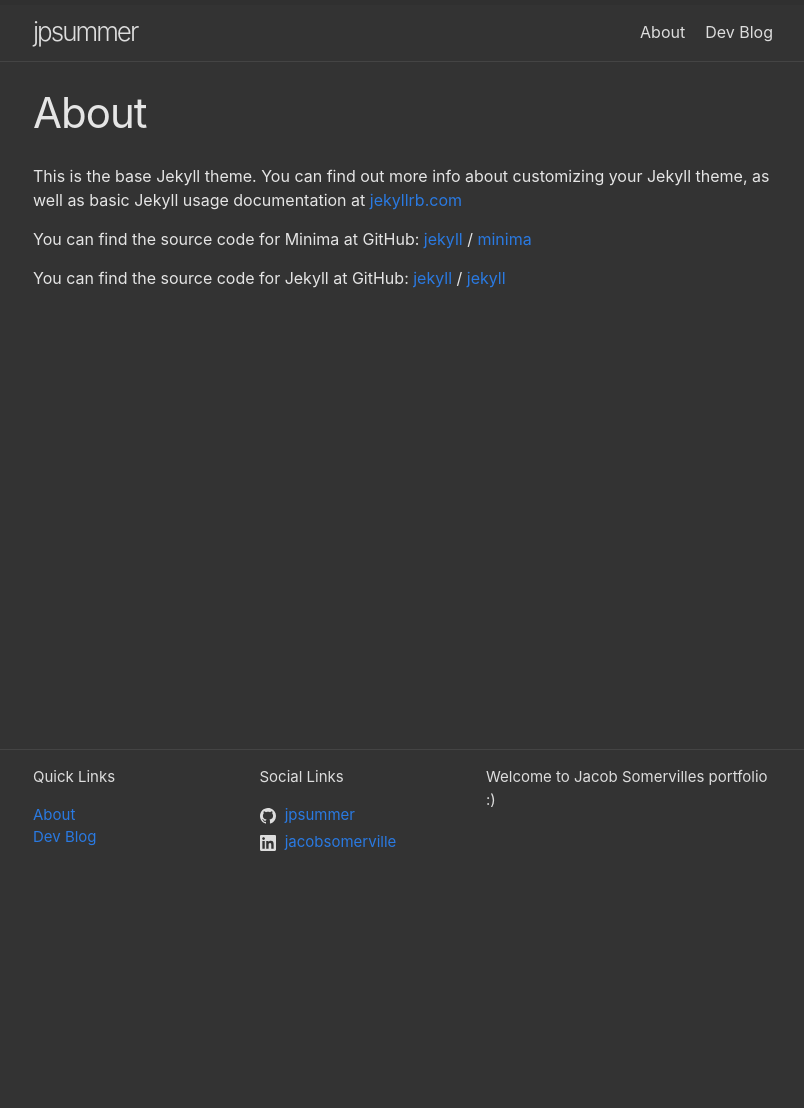
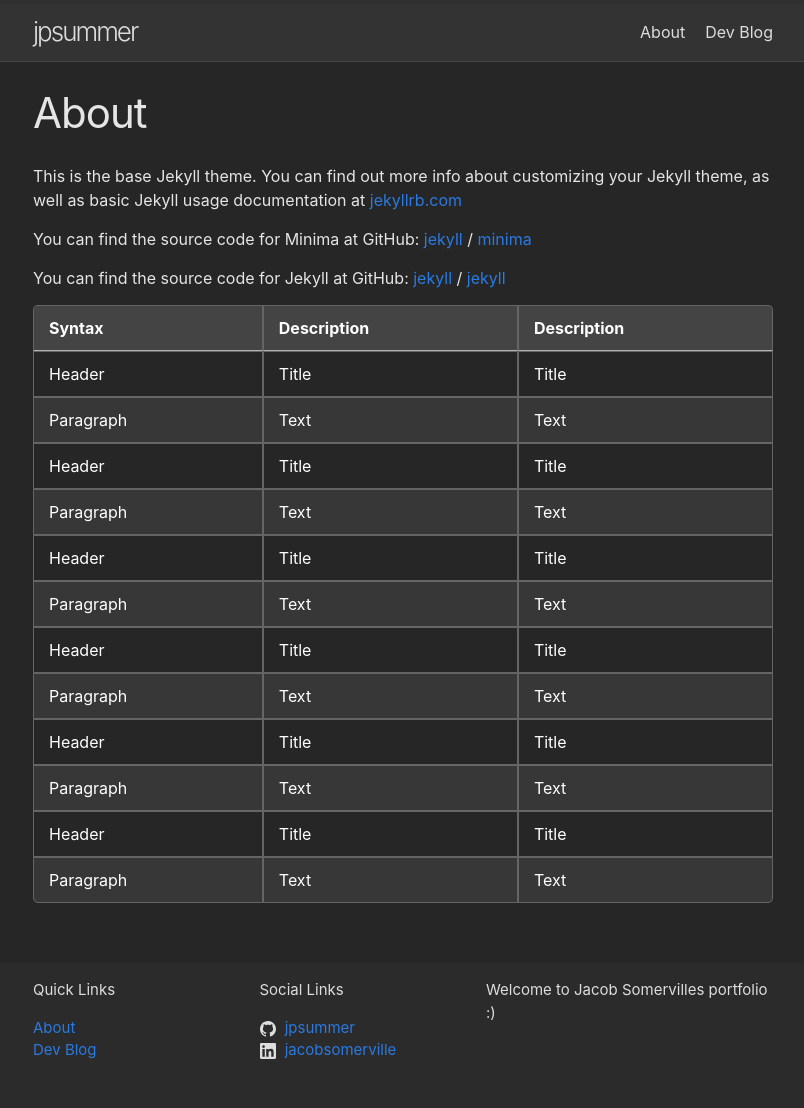
Before and after one commit to jpsummer/jpsummer-web, a Jekyll site: the page built from about.markdown, in a window 1280 px wide. Shown: the whole page, without its empty margins (237-1041 px from the left). Built offline with Jekyll 4.4.1, drawn with Linux system fonts in a browser that asks for light colours; before the commit the page ends 900 px from its top, so only the background shows below that.

Commit message:
updated styling

```diff
--- a/_sass/jpdark/_base.scss
+++ b/_sass/jpdark/_base.scss
@@ -47,6 +47,7 @@ ul, ol, dl, figure,
  */
 main {
   display: block; /* Default value of `display` of `main` element is 'inline' in IE 11. */
+  background-color: $background-color-dark;
 }
 
 
@@ -146,9 +147,9 @@ blockquote {
 pre,
 code {
   @include relative-font-size(0.9375);
-  border: 1px solid $grey-color-dark;
-  border-radius: 3px;
-  background-color: lighten($background-color, 8%);
+  border: 1px solid lighten($grey-color-darker, 10%);
+  border-radius: $border-radius;
+  background-color: lighten($background-color, 6%);
 }
 
 code {
@@ -216,7 +217,7 @@ pre {
 
 .social-media-list {
   li + li {
-    padding-top: 5px;
+    padding-top: 0px;
   }
 }
 
@@ -230,22 +231,37 @@ table {
   width: 100%;
   text-align: $table-text-align;
   color: lighten($text-color, 18%);
-  border-collapse: collapse;
-  border: 1px solid $grey-color-dark;
+  border-collapse: separate;
+  border-spacing: 0;
+
   tr {
     &:nth-child(even) {
-      background-color: lighten($grey-color-dark, 6%);
+      background-color: darken($grey-color-darker, 5%);
     }
   }
+  table, th, td {
+    border: 1px solid lighten($grey-color-darker, 13%);
+  }
+
+  tr:last-child td:first-child {
+    border-bottom-left-radius: $border-radius;
+  }
+  tr:last-child td:last-child {
+    border-bottom-right-radius: $border-radius;
+  }
+  th:first-child{
+    border-top-left-radius: $border-radius;
+  }
+  th:last-child{
+    border-top-right-radius: $border-radius;
+  }
+
   th, td {
     padding: ($spacing-unit / 3) ($spacing-unit / 2);
   }
   th {
-    background-color: lighten($grey-color-dark, 3%);
-    border: 1px solid darken($grey-color-dark, 4%);
-    border-bottom-color: darken($grey-color-dark, 12%);
+    background-color: $grey-color-darker;
+    border-bottom-color: lighten($grey-color-dark, 8%);
   }
-  td {
-    border: 1px solid $grey-color-dark;
-  }
+
 }
--- a/_sass/jpdark/_layout.scss
+++ b/_sass/jpdark/_layout.scss
@@ -52,7 +52,7 @@
     right: $spacing-unit / 2;
     background-color: $background-color;
     border: 1px solid $grey-color-dark;
-    border-radius: 5px;
+    border-radius: $border-radius;
     text-align: right;
 
     label[for="nav-trigger"] {
@@ -106,7 +106,8 @@
  * Site footer
  */
 .site-footer {
-  border-top: 1px solid $grey-color-darker;
+  border-top: 0px solid $grey-color-darker;
+  background-color: lighten($background-color-dark, 2%);
   padding: $spacing-unit * 0.55;
 }
 
--- a/_sass/jpdark/_syntax-highlighting.scss
+++ b/_sass/jpdark/_syntax-highlighting.scss
@@ -2,12 +2,14 @@
  * Syntax highlighting styles
  */
 .highlight {
-    background: #272822;
+    background: $background-color;
     @extend %vertical-rhythm;
 
     pre {
-        border: none;
+        border: 1px solid darken($grey-color-dark, 15%);
+        background: $background-color;
         code {
+            background: $background-color;
             display: block;
             white-space: pre;
             overflow-x: auto;
--- a/_sass/main.scss
+++ b/_sass/main.scss
@@ -12,12 +12,14 @@ $spacing-unit:     30px;
 
 $text-color:       #e5e5e5;
 $background-color: #333333;
+$background-color-dark: darken($background-color, 5%);
 $brand-color:      #2a7ae2;
 
 $grey-color:       #dddddd;
 $grey-color-dark: darken($grey-color, 25%);
 $grey-color-darker:  darken($grey-color, 60%);
 
+$border-radius: 5px;
 $table-text-align: left;
 
 // Width of the content area
--- a/about.markdown
+++ b/about.markdown
@@ -16,3 +16,18 @@ You can find the source code for Jekyll at GitHub:
 
 
 [jekyll-organization]: https://github.com/jekyll
+
+| Syntax      | Description | Description |
+| ----------- | ----------- | ----------- |
+| Header      | Title       | Title       |
+| Paragraph   | Text        | Text        |
+| Header      | Title       | Title       |
+| Paragraph   | Text        | Text        |
+| Header      | Title       | Title       |
+| Paragraph   | Text        | Text        |
+| Header      | Title       | Title       |
+| Paragraph   | Text        | Text        |
+| Header      | Title       | Title       |
+| Paragraph   | Text        | Text        |
+| Header      | Title       | Title       |
+| Paragraph   | Text        | Text        |
```
